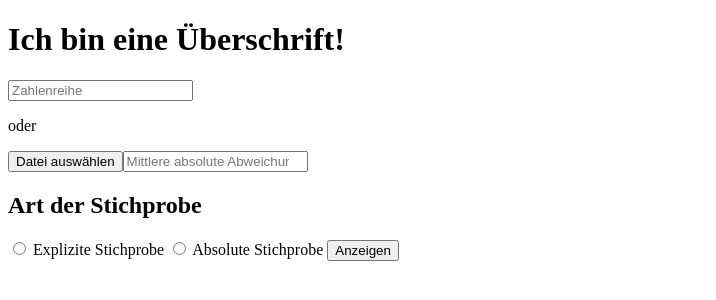
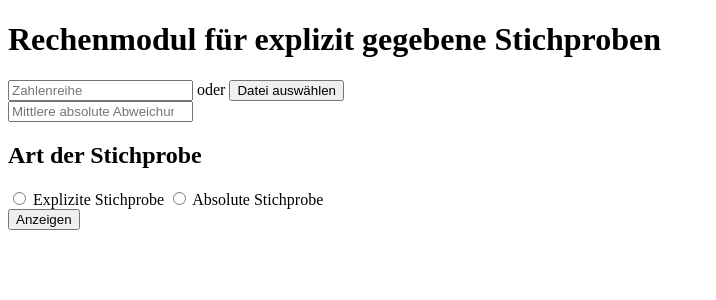
Before and after one commit to JulianGommlich/StatisticsCalculator, an Angular app in the folder StatisticsCalculatorFrontend/: page / in a window 1280 px wide. Shown: the top 300 px of the page, without its empty margins (0-716 px from the left). Built offline with nearby package versions, Linux system fonts and the light colour scheme.

Commit message:
add IDs to elements

```diff
--- a/StatisticsCalculatorFrontend/src/app/view1/view1.component.html
+++ b/StatisticsCalculatorFrontend/src/app/view1/view1.component.html
@@ -1,12 +1,18 @@
-<h1>Ich bin eine Überschrift!</h1>
+<h1>Rechenmodul für explizit gegebene Stichproben</h1>
 
-<input type="text" placeholder="Zahlenreihe"> <p>oder</p> <button>Datei auswählen</button>
+<input type="text" id="numSequence" placeholder="Zahlenreihe">
+oder
+<input type="button" id="importFile" value="Datei auswählen">
+<br>
+<input type="number" id="meanDeviation" placeholder="Mittlere absolute Abweichung">
+<br>
 
-<input type="number" placeholder="Mittlere absolute Abweichung">
+
 
 <h2>Art der Stichprobe</h2>
 
-<input type="radio"> Explizite Stichprobe
-<input type="radio"> Absolute Stichprobe
-
-<button>Anzeigen</button>
+<input type="radio" id="explSample"> Explizite Stichprobe
+<input type="radio" id="absSample"> Absolute Stichprobe
+<br>
+<button id="show"> Anzeigen</button>
+<br>
```
